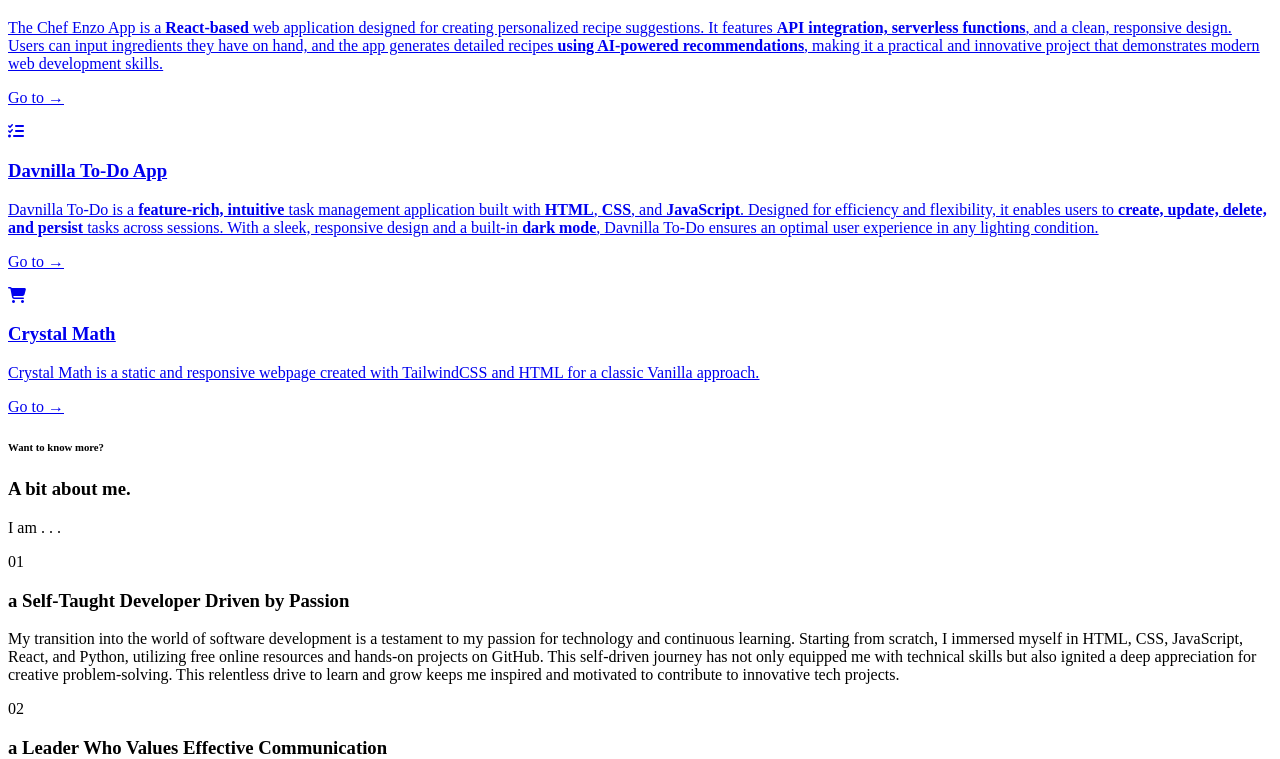
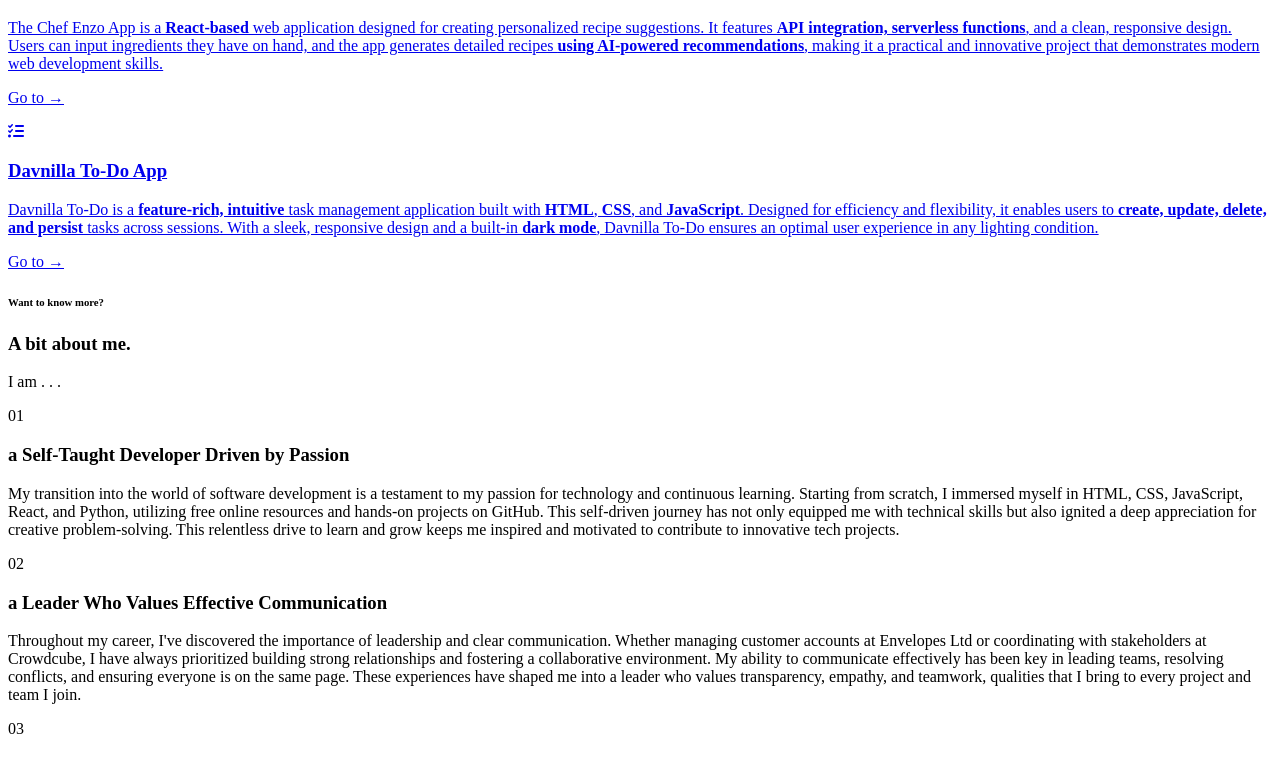
Before and after one commit to Davsan88/Davsan88.github.io, a SvelteKit app: page / in a window 1280 px wide. Shown: the part 2078-2837 px from the top of the page. Built offline with nearby package versions, Linux system fonts and the light colour scheme.

Commit message:
Update Main.svelte

```diff
--- a/src/components/Main.svelte
+++ b/src/components/Main.svelte
@@ -63,14 +63,6 @@
             href: "https://davnilla-to-do-app.netlify.app/",
             description: `Davnilla To-Do is a <strong class="text-violet-400">feature-rich, intuitive</strong> task management application built with <strong class="text-violet-400">HTML</strong>, <strong class="text-violet-400">CSS</strong>, and <strong class="text-violet-400">JavaScript</strong>. Designed for efficiency and flexibility, it enables users to
             <strong class="text-violet-400">create, update, delete, and  persist</strong> tasks across sessions. With a sleek, responsive design and a built-in <strong class="text-violet-400">dark mode</strong>, Davnilla To-Do ensures an optimal user experience in any lighting condition. `,
-        },
-        {
-            name: "Crystal Math",
-            icon: "fa-solid fa-cart-shopping",
-            type: "fa",
-            href: "https://crystal-math-web.netlify.app/",
-            description:
-                "Crystal Math is a static and responsive webpage created with TailwindCSS and HTML for a classic Vanilla approach.",
         },
     ];
 
@@ -140,7 +132,7 @@
                 work?
             </h3>
         </div>
-        <div class="grid grid-cols-1 lg:grid-cols-2 gap-14 lg:gap-18">
+        <div class="grid grid-cols-1 lg:grid-cols-2 gap-14 lg:gap-18 auto-rows-fr">
             {#each steps as step}
                 <a href={step.href} target="_blank">
                     <Step {step}>
```
